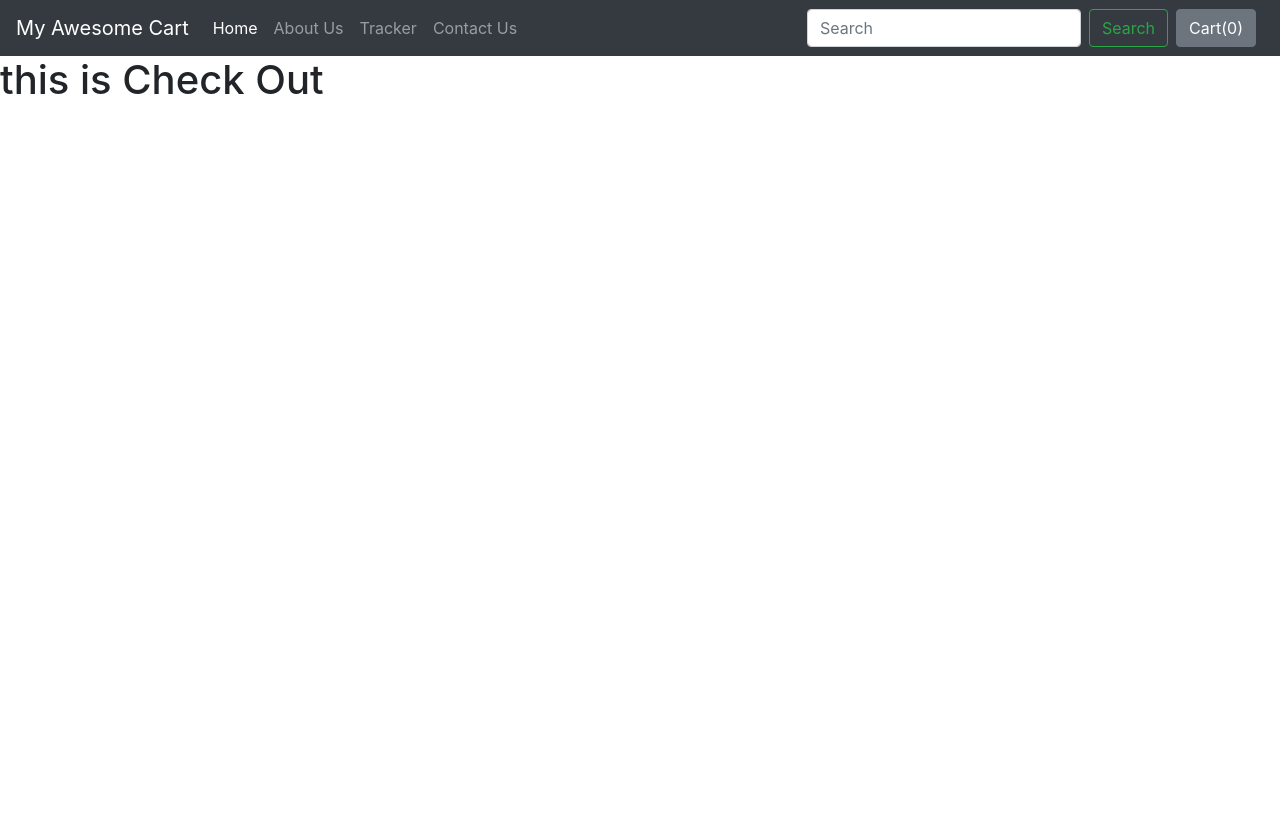
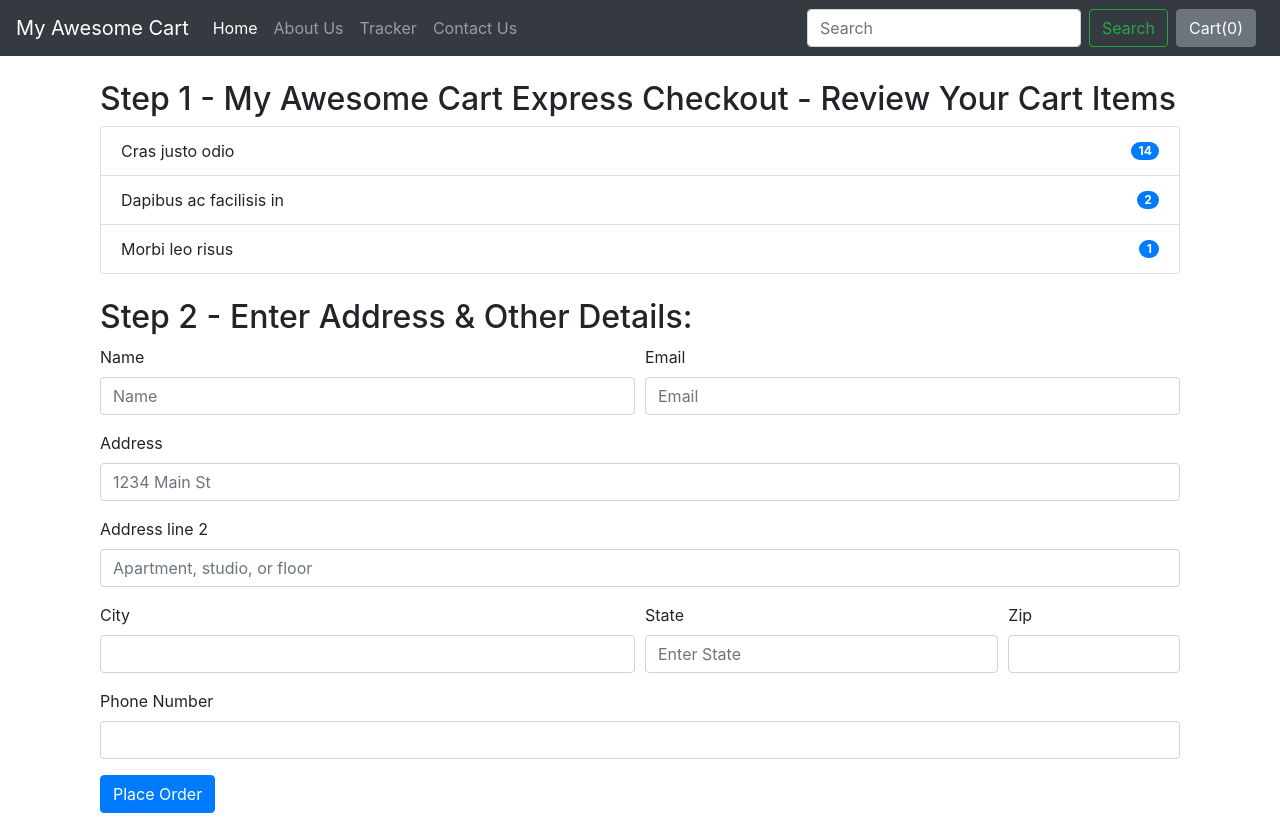
Before and after one commit to mezba9970/Shop-And-Blog-Django-Project, a Django app: page /shop/checkout/ in a window 1280 px wide. Before the commit the page ends 94 px from the top, so only its background shows below. Run offline with Django 3.2, Linux system fonts and the light colour scheme; some libraries are stand-ins or nearby versions.

Commit message:
add checkout page and update js

```diff
--- a/MES/shop/templates/shop/checkout.html
+++ b/MES/shop/templates/shop/checkout.html
@@ -1,8 +1,67 @@
 {% extends 'shop/basic.html' %}
-
-
-{% block title %} Check Out {% endblock %}
-
+{% block title%} Checkout - My Awesome Cart{% endblock %}
 {% block body %}
-<h1>this is Check Out</h1>
+<div class="container">
+    <div class="col my-4">
+        <h2>Step 1 - My Awesome Cart Express Checkout - Review Your Cart Items</h2>
+        <div id="items">
+            <ul class="list-group">
+                <li class="list-group-item d-flex justify-content-between align-items-center">
+                    Cras justo odio
+                    <span class="badge badge-primary badge-pill">14</span>
+                </li>
+                <li class="list-group-item d-flex justify-content-between align-items-center">
+                    Dapibus ac facilisis in
+                    <span class="badge badge-primary badge-pill">2</span>
+                </li>
+                <li class="list-group-item d-flex justify-content-between align-items-center">
+                    Morbi leo risus
+                    <span class="badge badge-primary badge-pill">1</span>
+                </li>
+            </ul>
+        </div>
+    </div>
+    <div class="col my-4">
+        <h2>Step 2 - Enter Address & Other Details:</h2>
+        <form>
+            <div class="form-row">
+                <div class="form-group col-md-6">
+                    <label for="inputname">Name</label>
+                    <input type="name" class="form-control" id="inputname" placeholder="Name">
+                </div>
+                <div class="form-group col-md-6">
+                    <label for="inputEmail4">Email</label>
+                    <input type="email" class="form-control" id="inputEmail4" placeholder="Email">
+                </div>
+            </div>
+            <div class="form-group">
+                <label for="inputAddress">Address</label>
+                <input type="text" class="form-control" id="inputAddress" placeholder="1234 Main St">
+            </div>
+            <div class="form-group">
+                <label for="inputAddress2">Address line 2</label>
+                <input type="text" class="form-control" id="inputAddress2" placeholder="Apartment, studio, or floor">
+            </div>
+            <div class="form-row">
+                <div class="form-group col-md-6">
+                    <label for="inputCity">City</label>
+                    <input type="text" class="form-control" id="inputCity">
+                </div>
+                <div class="form-group col-md-4">
+                    <label for="inputState">State</label>
+                    <input type="text" class="form-control" id="inputAddress2" placeholder="Enter State">
+                </div>
+                <div class="form-group col-md-2">
+                    <label for="inputZip">Zip</label>
+                    <input type="text" class="form-control" id="inputZip">
+                </div>
+            </div>
+            <div class="form-group">
+                <label for="inputZip">Phone Number</label>
+                <input type="tel" class="form-control" id="inputPhone">
+            </div>
+            <button type="submit" class="btn btn-primary">Place Order</button>
+        </form>
+    </div>
+</div>
 {% endblock %}
```
Also changed, not shown: MES/shop/templates/shop/basic.html (+18 -41 lines), MES/shop/templates/shop/index.html (+74 -56 lines).
